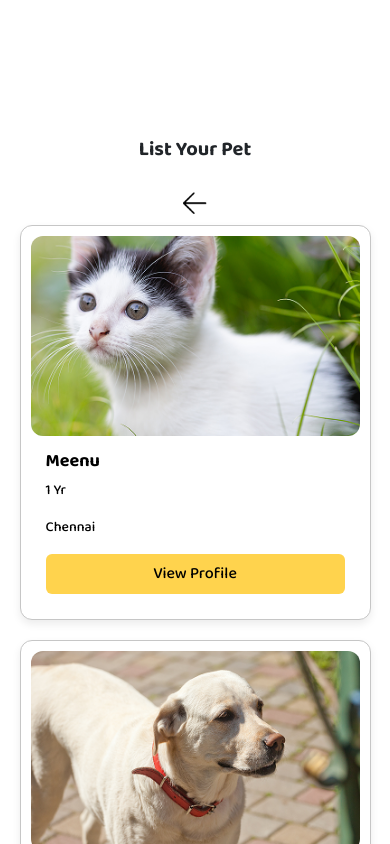
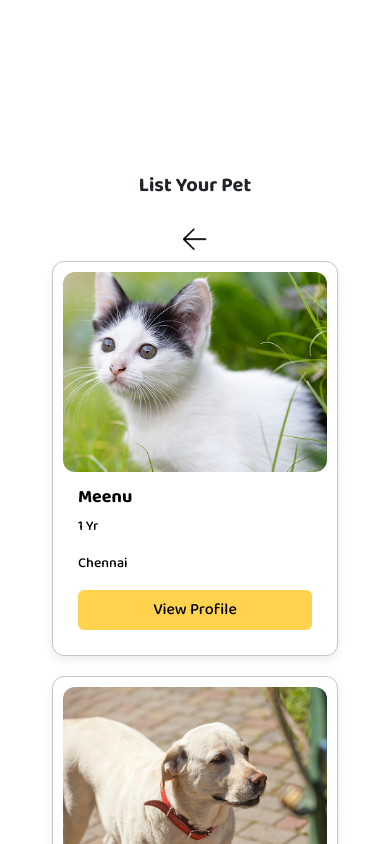
Before and after one commit to Ishwarya1605/pet-match, a React (Create React App) app: page / in a window 390 px wide. Shown: the part 2320-3164 px from the top of the page. Built offline with nearby package versions, Linux system fonts and the light colour scheme.

Commit message:
carsol size change

```diff
--- a/src/pages/home/Homepage.scss
+++ b/src/pages/home/Homepage.scss
@@ -163,7 +163,7 @@
 }
 
 .pet-carousel {
-
+  padding: 36px;
   margin: 50px auto;
   text-align: center;
 
@@ -254,11 +254,10 @@
       background-color: #FFD34D;
       border: none;
       border-radius: 6px;
-      margin-top: 10px;
       cursor: pointer;
       font-weight: 500;
       width: 100%;
-      padding: .5rem 4.3rem;
+      padding: 0.5rem 0.8rem;
     }
   }
 
@@ -301,8 +300,6 @@
           }
 
           .view-btn {
-            font-size: 15px;
-            padding: 10px;
             width: 100%;
           }
         }
@@ -349,8 +346,6 @@
       }
 
       .view-btn {
-        display: block;
-        margin: 10px auto 0 auto;
         width: 100%;
       }
 
```
